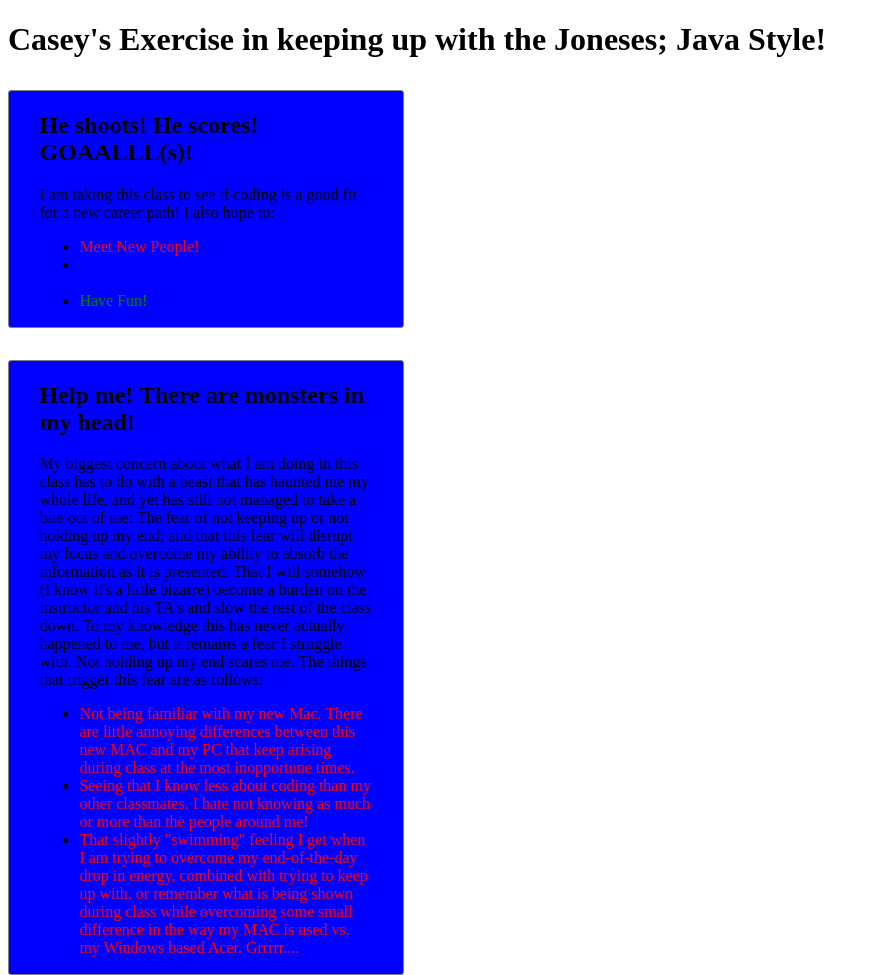
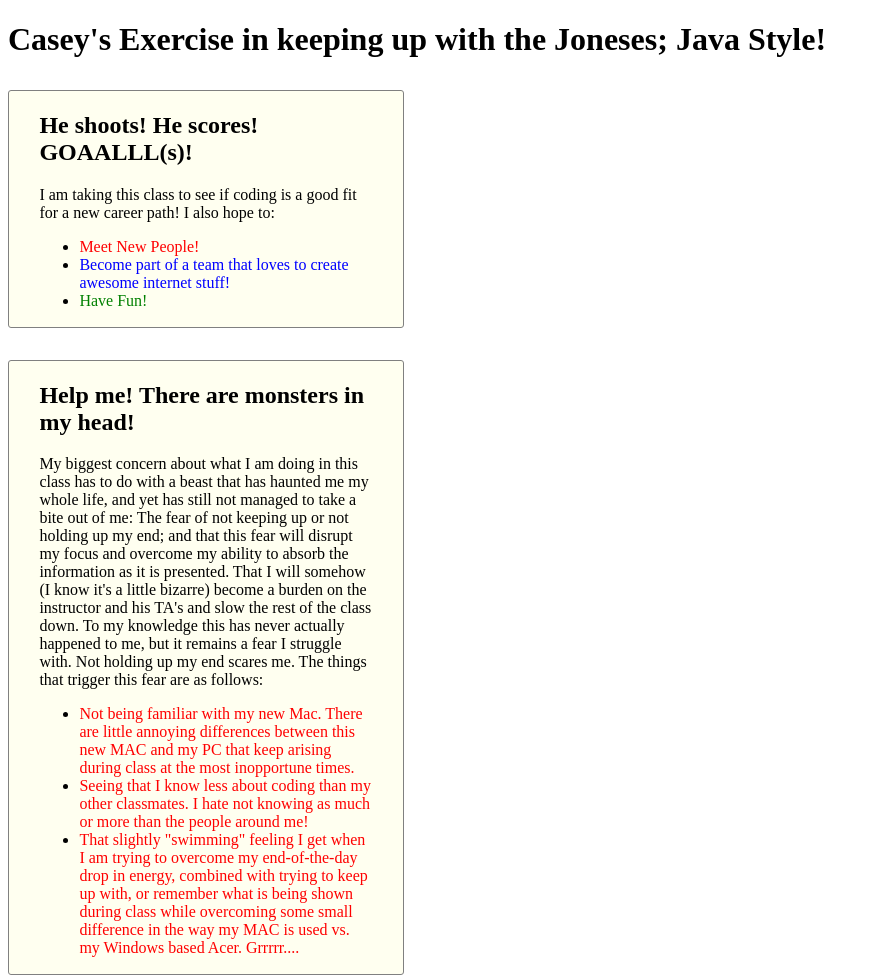
Before and after one commit to hedcase212/caseyexercise1, a plain HTML site: page index.html in a window 1280 px wide. Shown: the top 975 px of the page, without its empty margins (0-879 px from the left). Drawn offline with Linux system fonts and the light colour scheme.

Commit message:
ivory boxes

```diff
--- a/css/main.css
+++ b/css/main.css
@@ -1,5 +1,5 @@
 article {
-  background-color: blue;
+  background-color: ivory;
   border: 1px solid gray;
   border-radius: 3px;
   margin-top: 2rem;
```
